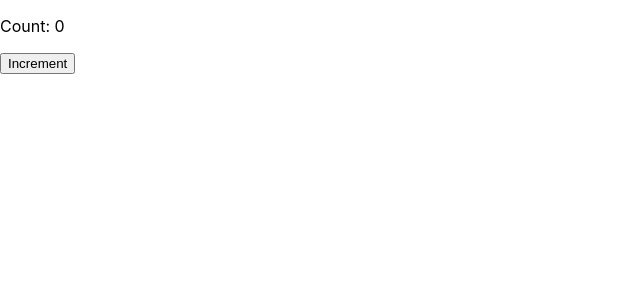
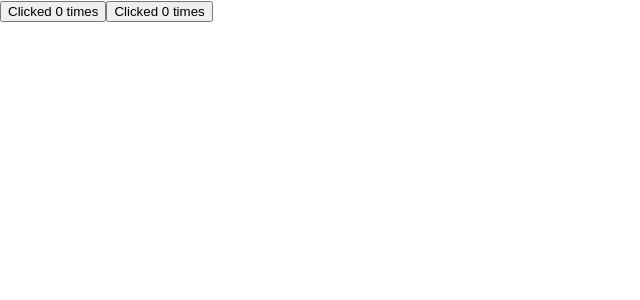
Before and after one commit to neaguolt/ReactCrashCourse, a React (Create React App) app: page / in a window 1280 px wide. Shown: the top 300 px of the page, without its empty margins (0-640 px from the left). Built offline with nearby package versions, Linux system fonts and the light colour scheme.

Commit message:
feat:Move state to parent
Componentele copil impart aceasi stare care se transfera de la parent

```diff
--- a/src/App.js
+++ b/src/App.js
@@ -1,10 +1,19 @@
-import Counter from "./Example/Counter";
-
+import MyButton from "./Example/MyButton";
+import { useState } from "react";
 
 const App = () => {
+  const [count, setCont]= useState(0);
+
+  function handleClick() {
+      setCont(count +1);
+      console.log("handleClick")
+  }
 
   return (
-    <Counter />
+    <>
+    <MyButton count={count} onClick={handleClick} />
+    <MyButton count={count} onClick={handleClick} />
+    </>
   )
 }
 export default App;
--- /dev/null
+++ b/src/Example/MyButton.js
@@ -0,0 +1,7 @@
+
+export default function MyButton({count,onClick}) {
+
+    return (
+        <button onClick={onClick}>Clicked {count} times</button>
+    )
+}
--- /dev/null
+++ b/src/parent.css
@@ -0,0 +1,42 @@
+@import url("https://fonts.googleapis.com/css2?family=Itim&display=swap");
+
+.App {
+  display: flex;
+  justify-content: center;
+  align-items: center;
+  height: 100vh;
+}
+
+* {
+  box-sizing: border-box;
+  margin: 0;
+  padding: 0;
+}
+body,
+input,
+button {
+  font-family: "Itim", cursive;
+  color: burlywood;
+}
+h1,
+h2,
+p {
+  padding: 2rem;
+}
+
+input {
+  width: 100%;
+  padding: 1rem;
+}
+
+button {
+  padding: 0.5rem 1rem;
+  background: none;
+  border: 1px solid #333;
+  border-radius: 5px;
+  cursor: pointer;
+}
+
+.dark {
+  color: #333;
+}
```
Also changed, not shown: src/Example/ChildComponent.js (added, +13 -0 lines), src/Example/ParentComponent.js (added, +16 -0 lines).
